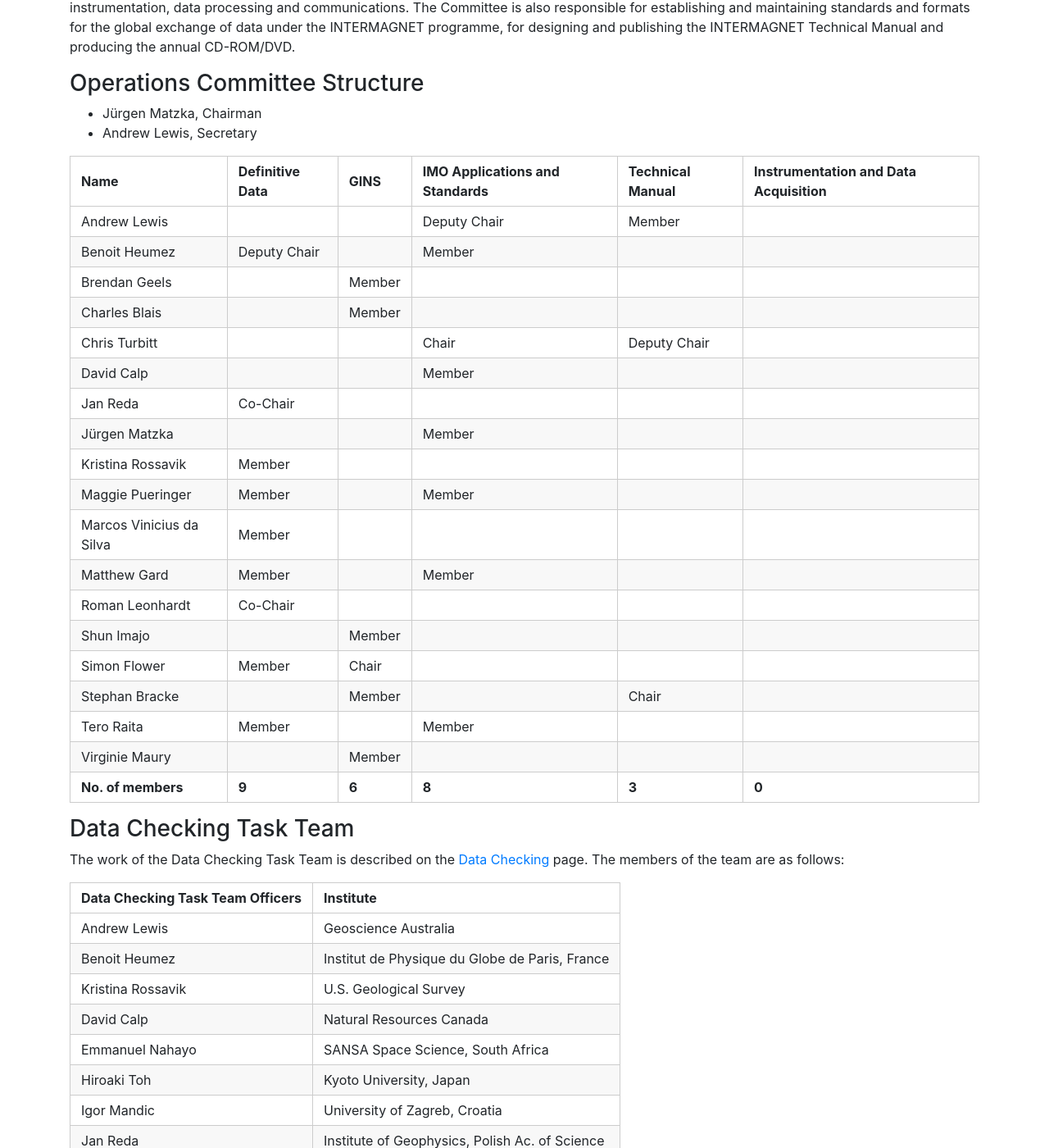
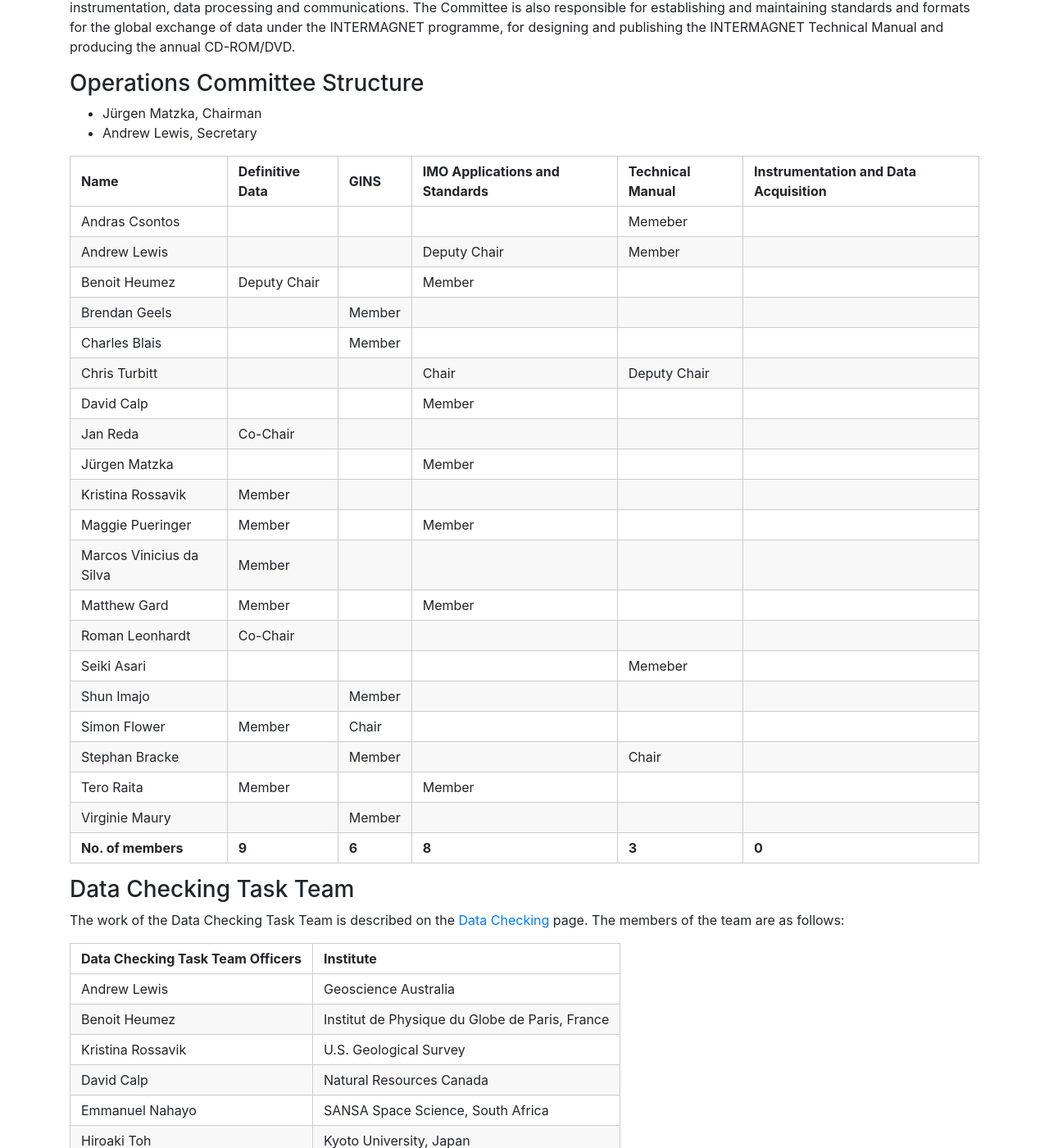
Before and after one commit to INTERMAGNET/intermagnet.github.io, a Jekyll site: the page built from structure.md, in a window 1280 px wide and 1400 px high, scrolled down 597 px. Shown: the whole window at 82% size. Built offline with Jekyll 4.4.1, drawn with Linux system fonts in a browser that asks for light colours.

Commit message:
adding Andras and Seiki

```diff
--- a/structure.md
+++ b/structure.md
@@ -24,6 +24,7 @@ The Operations Committee advises the Executive Council on the technical issues t
 
 | Name | Definitive Data | GINS | IMO Applications and Standards | Technical Manual | Instrumentation and Data Acquisition |
 |------|-----------------|----------------------------|------------------|------------------|--------------------------------------|
+| Andras Csontos | | | | Memeber | |
 | Andrew Lewis | | | Deputy Chair | Member | |
 | Benoit Heumez | Deputy Chair | | Member | | |
 | Brendan Geels | | Member | | | |
@@ -37,6 +38,7 @@ The Operations Committee advises the Executive Council on the technical issues t
 | Marcos Vinicius da Silva | Member | | | |
 | Matthew Gard | Member | | Member | |
 | Roman Leonhardt | Co-Chair | | | | |
+| Seiki Asari | | | | Memeber | |
 | Shun Imajo | | Member | | | |
 | Simon Flower | Member | Chair | | | |
 | Stephan Bracke | | Member | | Chair | |
```
